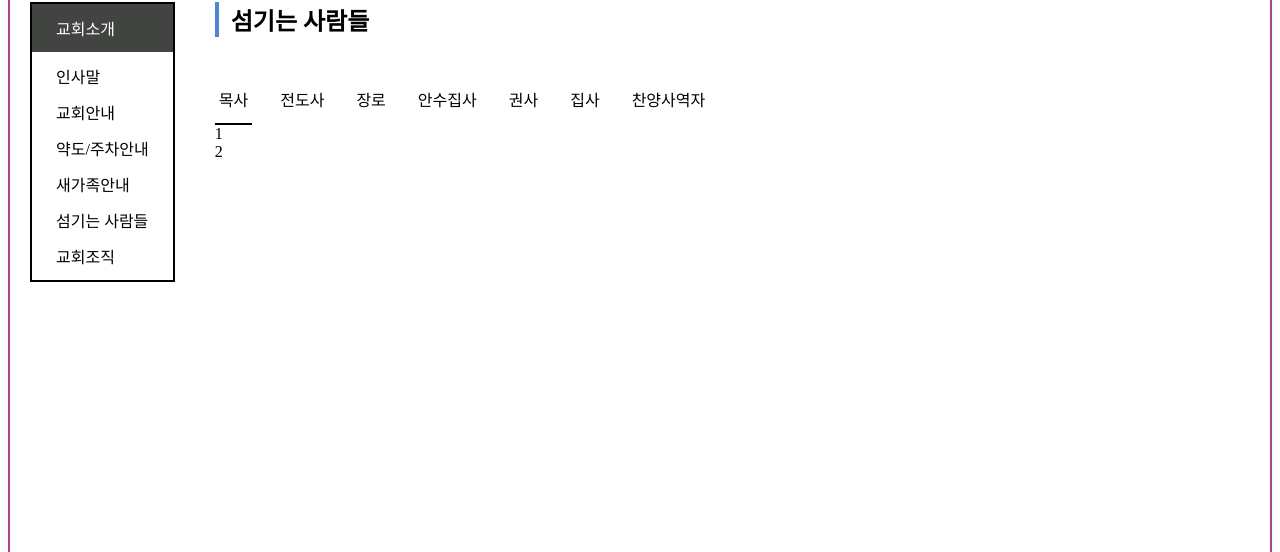
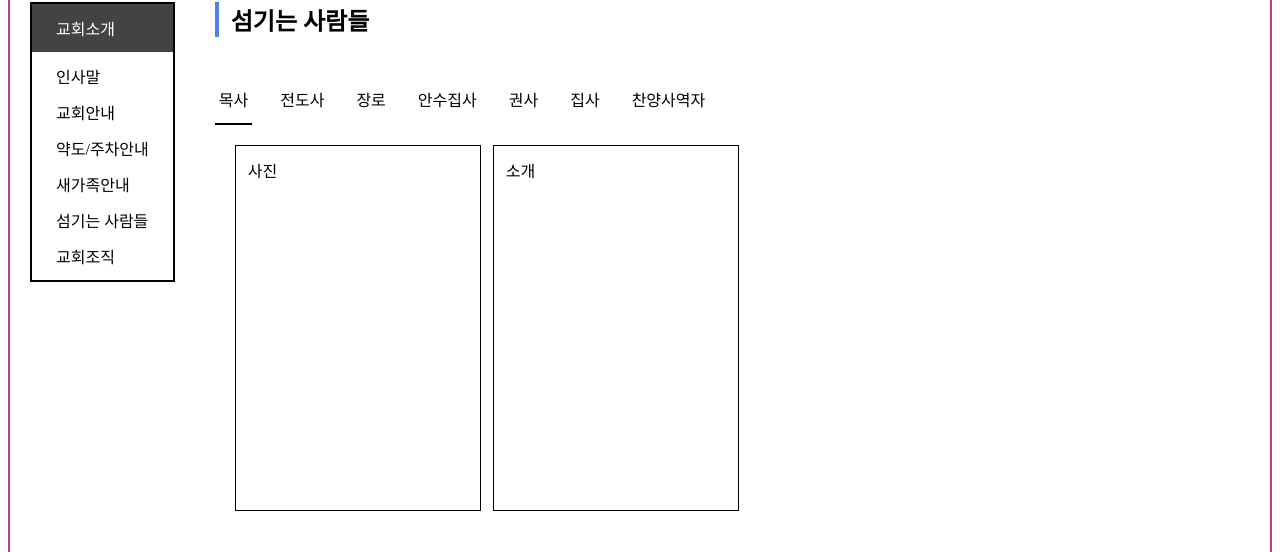
Before and after one commit to Hyunjun-11/church-Fe, a React (Vite) app: page /info/greeting in a window 1280 px wide. Shown: the part 400-952 px from the top of the page. Built offline with nearby package versions, Linux system fonts and the light colour scheme; no server answers; a web font is replaced by a local one.

Commit message:
feat : greeting edit

```diff
--- a/src/components/bodyTemp/churchInfo/Greeting.jsx
+++ b/src/components/bodyTemp/churchInfo/Greeting.jsx
@@ -22,9 +22,25 @@ const Greeting = () => {
       <BodyTitle title={"섬기는 사람들"} />
       <br />
       <Category list={categoryList} onCategoryChange={handleCategoryChange} />
-      <div>
-        <div>1</div>
-        <div>2</div>
+      <div style={{ display: "flex", gap: "12px", padding: "20px" }}>
+        <div
+          style={{
+            width: "220px",
+            height: "340px",
+            border: "solid 1px",
+            padding: "12px",
+          }}>
+          사진
+        </div>
+        <div
+          style={{
+            width: "220px",
+            height: "340px",
+            border: "solid 1px",
+            padding: "12px",
+          }}>
+          소개
+        </div>
       </div>
     </div>
   );
```
